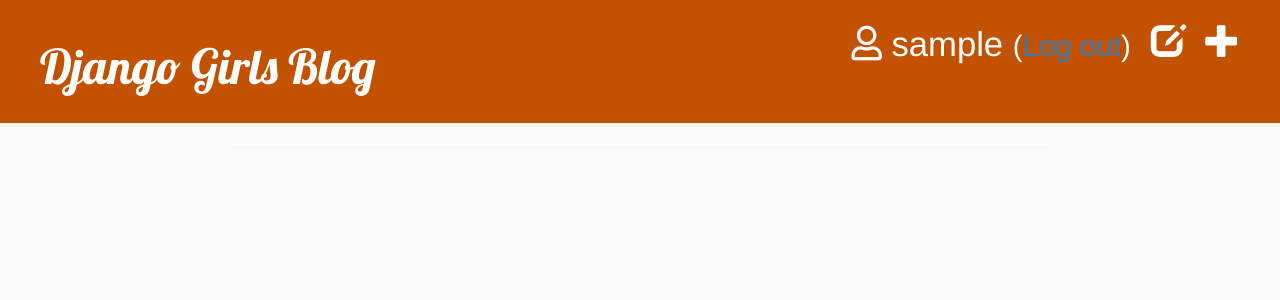
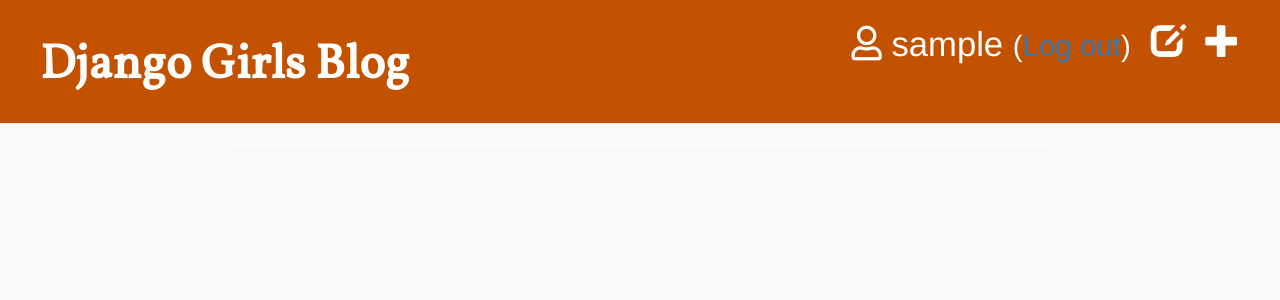
Before and after one commit to EverJYC/blog-coursework, a Django app: page / in a window 1280 px wide. Shown: the top 300 px of the page. Run offline with Django 3.2, Linux system fonts and the light colour scheme; the visitor is signed in with stand-in values (Sample User, id 1); data that the repository does not hold is empty; some libraries are stand-ins or nearby versions.

Commit message:
small updates on interface

```diff
--- a/blog/static/css/blog.css
+++ b/blog/static/css/blog.css
@@ -15,7 +15,9 @@
 }
 
 h1, h2, h3, h4 {
-    font-family: 'Lobster', cursive;
+    /*font-family: 'Lobster', cursive;*/
+    font-family: 'Vollkorn', serif;
+    font-weight:900;
 }
 
 .date {
@@ -39,7 +41,7 @@ h1, h2, h3, h4 {
 }
 
 .post {
-    margin-bottom: 70px;
+    margin: 30px 0px 30px 0px;
 }
 
 .post h2 a, .post h2 a:visited {
--- a/blog/templates/blog/base.html
+++ b/blog/templates/blog/base.html
@@ -7,7 +7,8 @@
     <link rel="stylesheet" href="//maxcdn.bootstrapcdn.com/bootstrap/3.2.0/css/bootstrap-theme.min.css">
     <link rel="stylesheet" href="https://use.fontawesome.com/releases/v5.0.6/css/all.css">
     <link rel="stylesheet" href="{% static 'css/blog.css' %}">
-    <link href="//fonts.googleapis.com/css?family=Lobster&subset=latin,latin-ext" rel="stylesheet" type="text/css">
+{#    <link href="//fonts.googleapis.com/css?family=Lobster&subset=latin,latin-ext" rel="stylesheet" type="text/css">#}
+    <link href="https://fonts.googleapis.com/css2?family=Vollkorn&display=swap" rel="stylesheet">
     <meta charset="UTF-8">
 
 </head>
--- a/blog/templates/blog/post_list.html
+++ b/blog/templates/blog/post_list.html
@@ -10,6 +10,8 @@
                     <h2><a href="{% url 'post_detail' pk=post.pk %}">{{ post.title }}</a></h2>
                     <p>{{ post.text|linebreaksbr }}</p>
                     <a href="{% url 'post_detail' pk=post.pk %}"><i class="far fa-comments"></i> {{ post.approved_comments.count }}</a>
+
                 </div>
+                <hr>
             {% endfor %}
 {% endblock %}
--- a/blog/views.py
+++ b/blog/views.py
@@ -6,7 +6,7 @@ from django.contrib.auth.decorators import login_required
 
 # Create your views here.
 def post_list(request):
-    posts = Post.objects.filter(published_date__lte=timezone.now()).order_by('published_date')
+    posts = Post.objects.filter(published_date__lte=timezone.now()).order_by('-published_date')
     return render(request, 'blog/post_list.html', {'posts': posts})
 
 def post_detail(request, pk):
```
